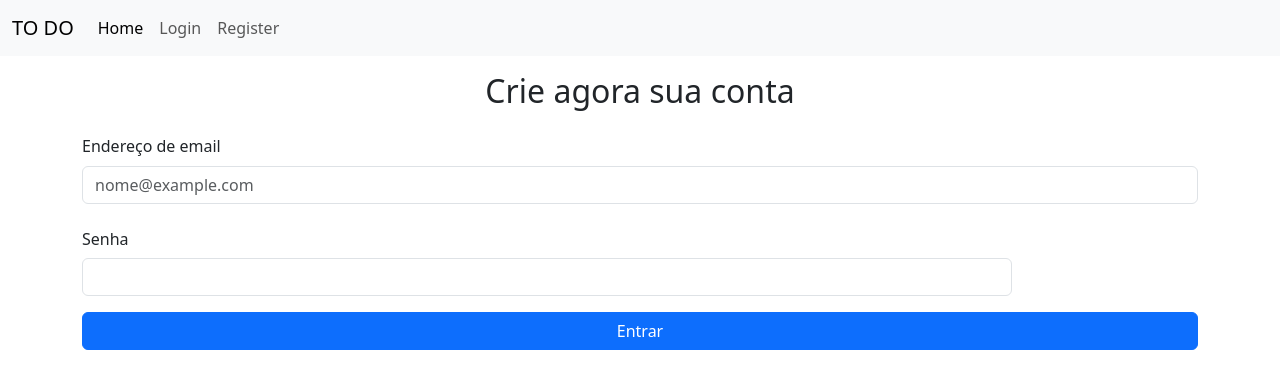
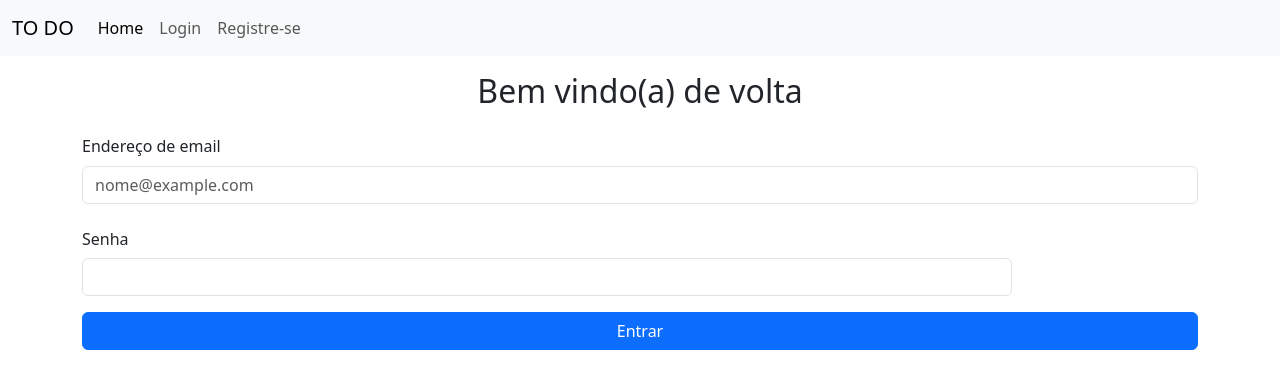
Before and after one commit to idealti/desafio-04, a PHP site: page /login.php in a window 1280 px wide. Shown: the top 389 px of the page. Run offline with PHP 8.4, Linux system fonts and the light colour scheme; data that the repository does not hold is empty.

Commit message:
fix: adjusts login and register

```diff
--- a/todo-app/src/login.php
+++ b/todo-app/src/login.php
@@ -45,24 +45,21 @@ if (isset($_POST['login'])) {
                 <div class="collapse navbar-collapse" id="navbarNav">
                     <ul class="navbar-nav">
                         <li class="nav-item">
-                            <a class="nav-link active" aria-current="page" href="#">Home</a>
+                            <a class="nav-link active" aria-current="page" href="index.php">Home</a>
+                        </li>
+                        <li class=" nav-item">
+                            <a class="nav-link" href="login.php">Login</a>
                         </li>
                         <li class="nav-item">
-                            <a class="nav-link" href="#">Login</a>
+                            <a class="nav-link" href="register.php">Registre-se</a>
                         </li>
-                        <li class="nav-item">
-                            <a class="nav-link" href="#">Register</a>
-                        </li>
-                        <!-- <li class="nav-item">
-                            <a class="nav-link disabled" href="#" tabindex="-1" aria-disabled="true">Disabled</a>
-                        </li> -->
                     </ul>
                 </div>
             </div>
         </nav>
     </header>
     <main class="container-fluid p-3">
-        <h2 class="text-center mb-4">Crie agora sua conta</h2>
+        <h2 class="text-center mb-4">Bem vindo(a) de volta</h2>
         <form method="post" action="login.php" class="container">
             <div class="mb-3">
                 <label for="email" class="form-label">Endereço de email</label>
@@ -76,7 +73,6 @@ if (isset($_POST['login'])) {
             </div>
             <button name="login" type="submit" class="btn btn-primary w-100">Entrar</button>
         </form>
-
     </main>
 
 
```
Also changed, not shown: todo-app/src/register.php (+4 -5 lines).
